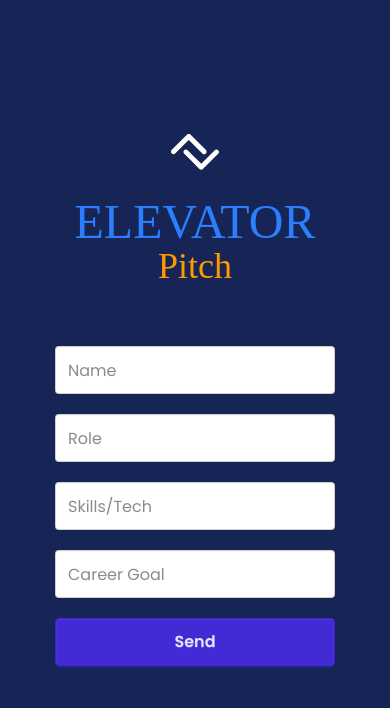
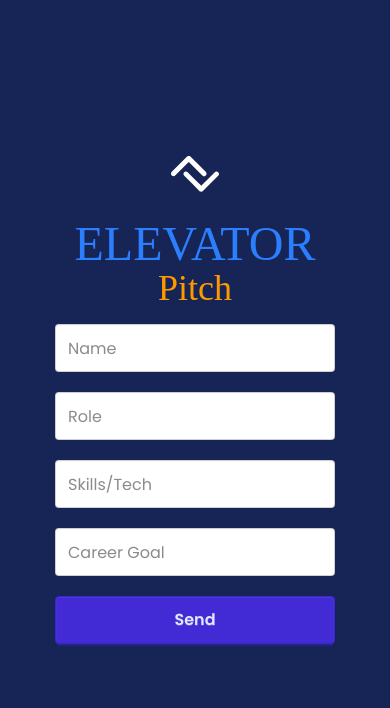
Before and after one commit to neetosena/ai-pitch-generator-netlify, a React (Vite) app: page / in a window 390 px wide. Shown: the top 708 px of the page. Built offline with nearby package versions, Linux system fonts and the light colour scheme; a web font is replaced by a local one.

Commit message:
styled updated

```diff
--- a/src/components/AiMessage.jsx
+++ b/src/components/AiMessage.jsx
@@ -3,6 +3,7 @@ import { breakDataToParagraph } from "../utils/utilities";
 
 const AiMessage = ({ data }) => {
   const convertDataToArr = breakDataToParagraph(data);
+  console.log(convertDataToArr);
 
   useEffect(() => {
     document.getElementById("message")?.scrollIntoView({ behavior: "smooth" });
@@ -13,12 +14,17 @@ const AiMessage = ({ data }) => {
       id="message"
       className="w-full h-dvh border flex justify-center items-center text-center bg-blue-900 "
     >
-      <div className="max-w-xl px-15 text-base leading-10 text-white ">
+      <div className="max-w-xl px-15 text-base leading-10 text-white lg:text-2xl lg:max-w-2xl ">
         {convertDataToArr.length > 1 ? (
           <div>
             {convertDataToArr.map((item, i) => {
               return (
-                <p key={i} className="pt-2.5">
+                <p
+                  key={i}
+                  className={`pt-3.5 ${
+                    i === 0 ? "font-semibold text-2xl" : "font-normal"
+                  }`}
+                >
                   {item}
                 </p>
               );
--- a/src/components/PitchForm.jsx
+++ b/src/components/PitchForm.jsx
@@ -3,6 +3,7 @@ import useFetch from "../assets/hooks/useFetch";
 import Loading from "./Loading";
 import { ToastContainer, toast } from "react-toastify";
 import AiMessage from "./AiMessage";
+import ArrowsLogo from "../assets/images/arrows.svg";
 
 import party from "party-js";
 
@@ -63,10 +64,26 @@ const PitchForm = () => {
   }, [data]);
 
   return (
-    <>
+    <div className="w-full">
+      <div className="w-full min-h-dvh h-full flex flex-col justify-center items-center">
+        <div className="flex flex-col justify-center  bg-blue-950">
+          <div className="flex flex-col items-center">
+            <img
+              src={ArrowsLogo}
+              alt="Logo"
+              className="logo mb-7 max-w-12 w-full text-white"
+            />
+            <span className="font-secondary text-5xl text-blue-500">
+              ELEVATOR
+            </span>
+            <span className="mb-4 font-secondary text-4xl text-amber-500 lg:mb-15 ">
+              Pitch
+            </span>
+          </div>
+        </div>
         <form
           onSubmit={handleSubmit}
-        className="max-w-xs pb-11 w-full px-5 flex flex-col gap-5 md:max-w-xl "
+          className="max-w-xs pb-11 w-full px-5 flex flex-col gap-5 md:max-w-xl"
         >
           <input
             type="text"
@@ -104,10 +121,10 @@ const PitchForm = () => {
             {isLoading ? "Generating..." : "Send"}
           </button>
         </form>
-
+      </div>
       <ToastContainer />
       {data && <AiMessage data={data} isDone={isDone} />}
-    </>
+    </div>
   );
 };
 export default PitchForm;
--- a/src/pages/Home.jsx
+++ b/src/pages/Home.jsx
@@ -1,24 +1,9 @@
 import PitchForm from "../components/PitchForm";
-import ArrowsLogo from "../assets/images/arrows.svg";
 
 const Home = () => {
   return (
-    <div className="flex flex-col justify-center min-h-dvh h-full bg-blue-950">
-      <div className="flex flex-col items-center">
-        <img
-          src={ArrowsLogo}
-          alt="Logo"
-          className=" logo mb-7 max-w-12 w-full text-white"
-        />
-        <span className="font-secondary text-5xl text-blue-500">ELEVATOR</span>
-        <span className="mb-15 font-secondary text-4xl text-amber-500 ">
-          Pitch
-        </span>
-      </div>
-
-      <div className="w-full bg-blue-950 flex flex-col justify-center items-center">
-        <PitchForm />
-      </div>
+    <div className="w-full bg-blue-950 flex flex-col justify-center items-center">
+      <PitchForm />
     </div>
   );
 };
--- a/src/utils/utilities.js
+++ b/src/utils/utilities.js
@@ -6,7 +6,7 @@ export const breakDataToParagraph = (data) => {
     .map((sentence) => sentence.trim())
     .filter((sentence) => sentence.length > 0)
     .map((sentence) => {
-      if (/[!?]$/.test(sentence)) {
+      if (/[!?"]$/.test(sentence)) {
         sentence = sentence.slice(0, -1);
       }
       return sentence + ".";
```
Lines whose indentation alone changed are shown as unchanged.
